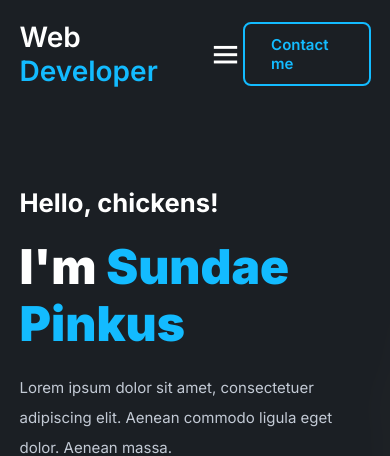
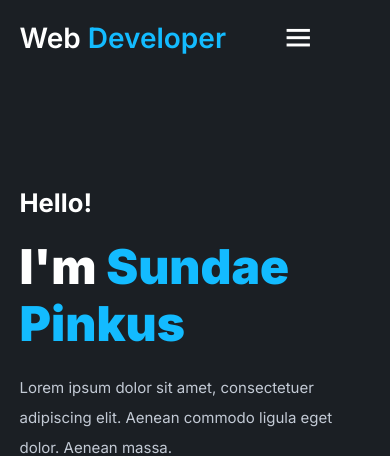
Before and after one commit to edxorbust/Portfolio-Website, a plain HTML site: page index.html in a window 390 px wide. Shown: the top 456 px of the page. Drawn offline with nearby package versions, Linux system fonts and the light colour scheme.

Commit message:
responsive changes

```diff
--- a/css/styles.css
+++ b/css/styles.css
@@ -519,4 +519,10 @@ form .send-btn:hover {
   form .send-btn{
     font-size: 10px;
   }
+  .hero{
+    background: none;
+  }
+  .h-btn{
+    display: none;
+  }
 }
--- a/index.html
+++ b/index.html
@@ -40,7 +40,7 @@
     <!--hero section-->
     <section class="hero" id="home">
       <div class="main-content" data-aos="fade-in">
-        <h4>Hello, chickens!</h4>
+        <h4>Hello!</h4>
         <h1>I'm <span>Sundae Pinkus</span></h1>
         <p>
           Lorem ipsum dolor sit amet, consectetuer adipiscing elit. Aenean
```
